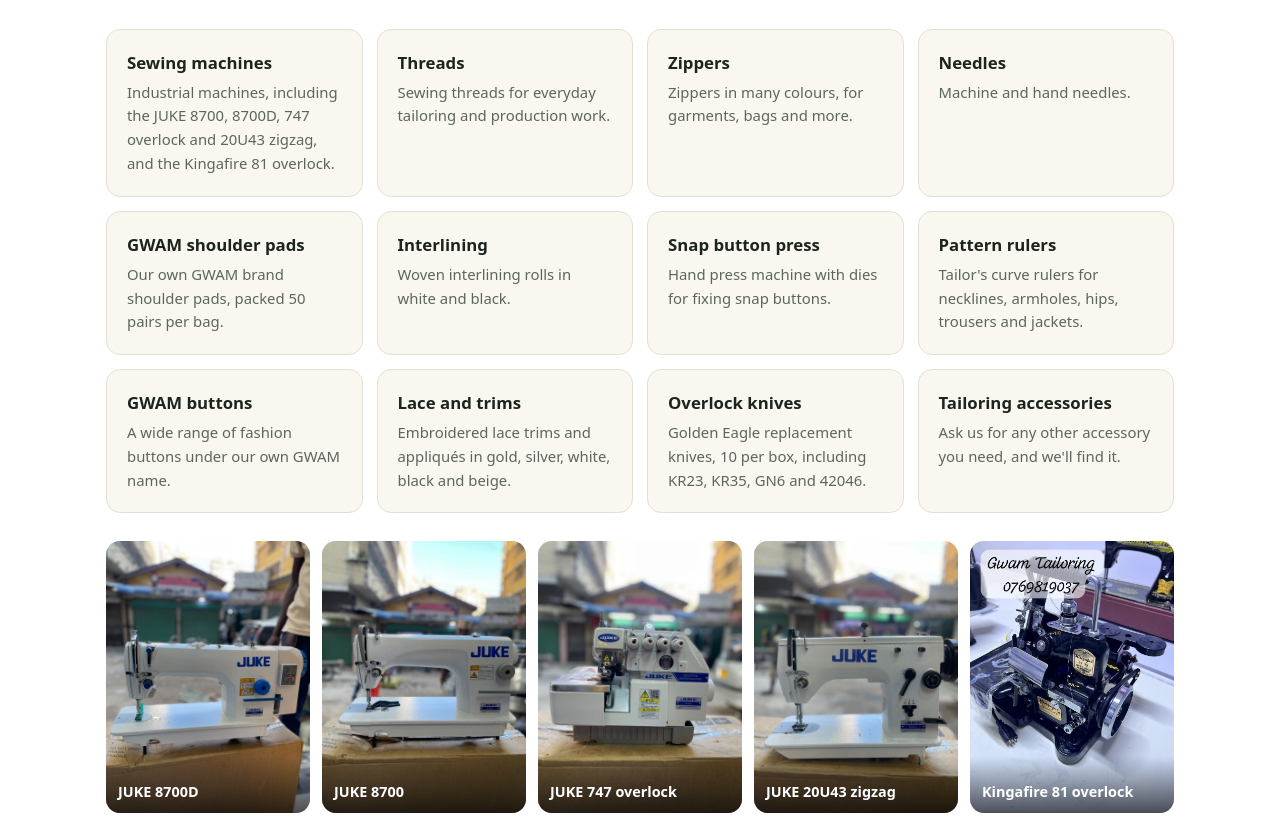
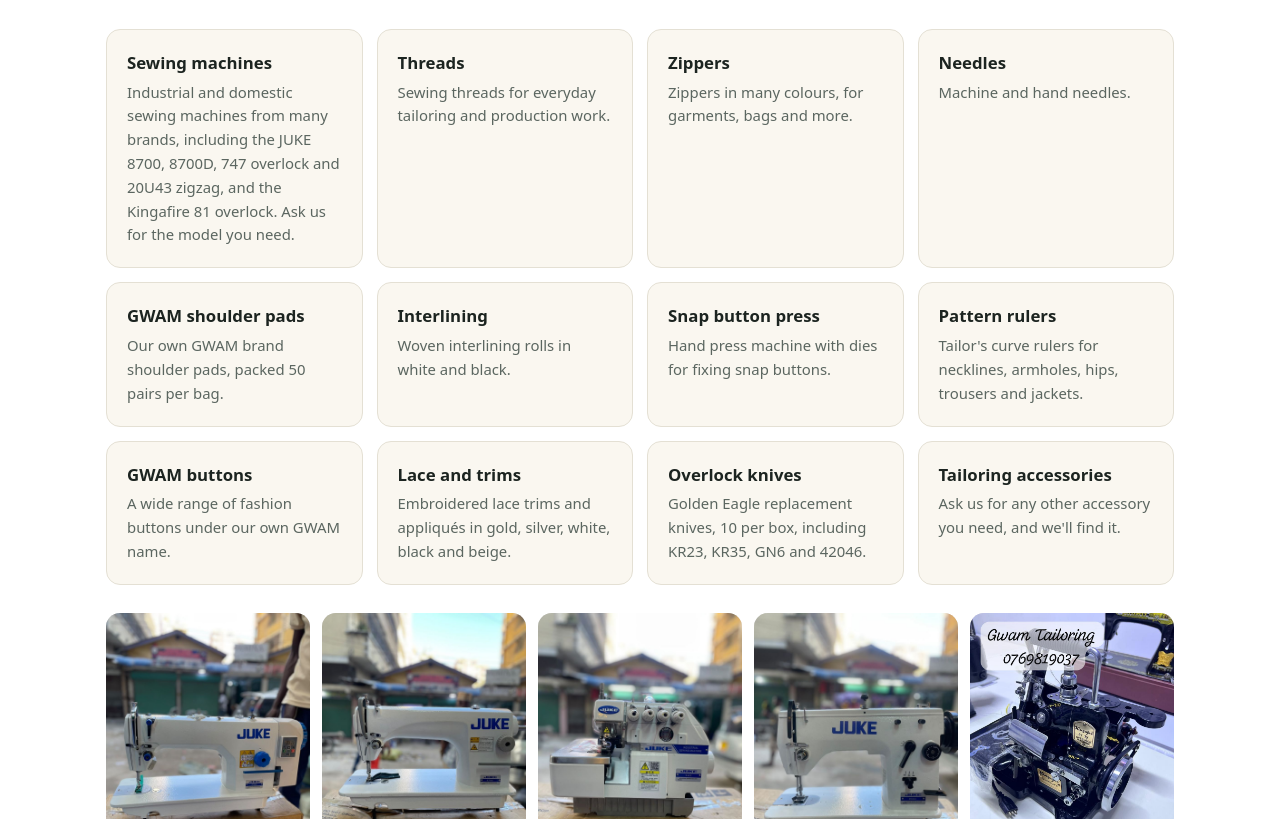
Before and after one commit to walpaul/submit50-walpaul, a plain HTML site: page docs/index.html in a window 1280 px wide. Shown: the part 1052-1871 px from the top of the page. Drawn offline with Linux system fonts and the light colour scheme.

Commit message:
Say we sell sewing machines from many brands
Co-Authored-By: Claude Opus 5.5 <noreply@anthropic.com>
Claude-Session: https://claude.ai/code/session_01MiL4UT6quNqJvxHaTrFuAz

```diff
--- a/docs/index.html
+++ b/docs/index.html
@@ -254,7 +254,7 @@
       <h2>Everything your workshop needs, from the machine to the last needle.</h2>
       <p class="lead">Whether you run one machine or a full tailoring workshop, we stock the machines and accessories that keep you sewing.</p>
       <div class="grid">
-        <div class="item"><h4>Sewing machines</h4><p>Industrial machines, including the JUKE 8700, 8700D, 747 overlock and 20U43 zigzag, and the Kingafire 81 overlock.</p></div>
+        <div class="item"><h4>Sewing machines</h4><p>Industrial and domestic sewing machines from many brands, including the JUKE 8700, 8700D, 747 overlock and 20U43 zigzag, and the Kingafire 81 overlock. Ask us for the model you need.</p></div>
         <div class="item"><h4>Threads</h4><p>Sewing threads for everyday tailoring and production work.</p></div>
         <div class="item"><h4>Zippers</h4><p>Zippers in many colours, for garments, bags and more.</p></div>
         <div class="item"><h4>Needles</h4><p>Machine and hand needles.</p></div>
```
